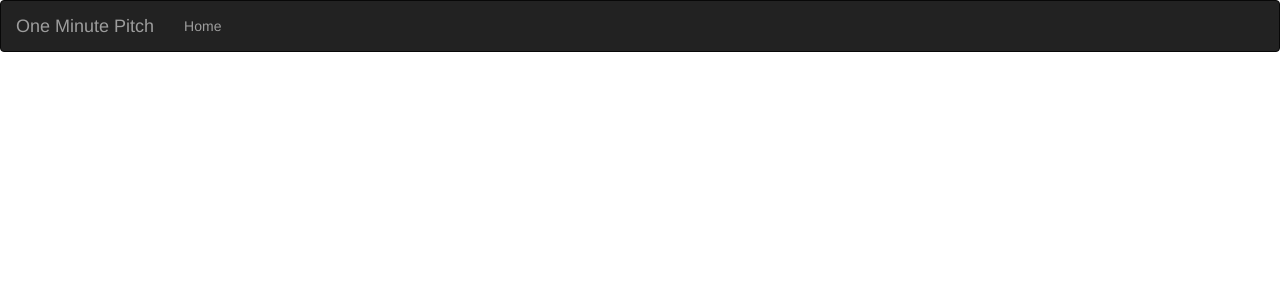
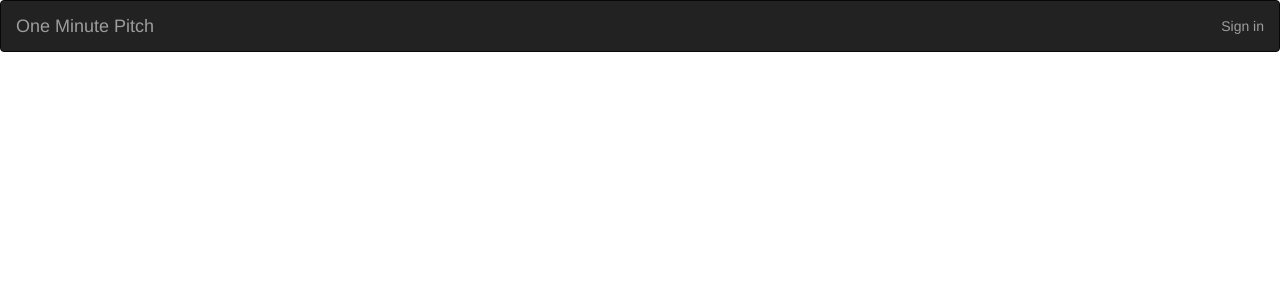
Before and after one commit to mburuBeatrice/One_minute_pitch, a Flask app: template app/templates/index.html in a window 1280 px wide. Shown: the top 300 px of the page. Run offline with Flask 2, Linux system fonts and the light colour scheme; the template is opened without the code that fills it, so the values that code supplies are empty; some libraries are stand-ins or nearby versions.

Commit message:
Add navigation bar

```diff
--- a/app/templates/navbar.html
+++ b/app/templates/navbar.html
@@ -9,10 +9,16 @@
             </button>
             <a class="navbar-brand" href="/"> One Minute Pitch </a>
         </div>
-        <div class="navbar-collapse collapse">
-            <ul class="nav navbar-nav">
-                <li><a href="/">Home</a></li>
-        </div>
+
+
+        <ul class="nav navbar-nav navbar-right">
+                {% if current_user.is_authenticated %}
+                <li>{{current_user.username}}</li>
+                <li><a href="{{url_for('auth.logout')}}">Sign out</a></li>
+                {% else %}
+                <li><a href="{{url_for('auth.login')}}">Sign in</a></li>
+                {%endif%}
+              </ul>
 
     </div>
 </div>
```
